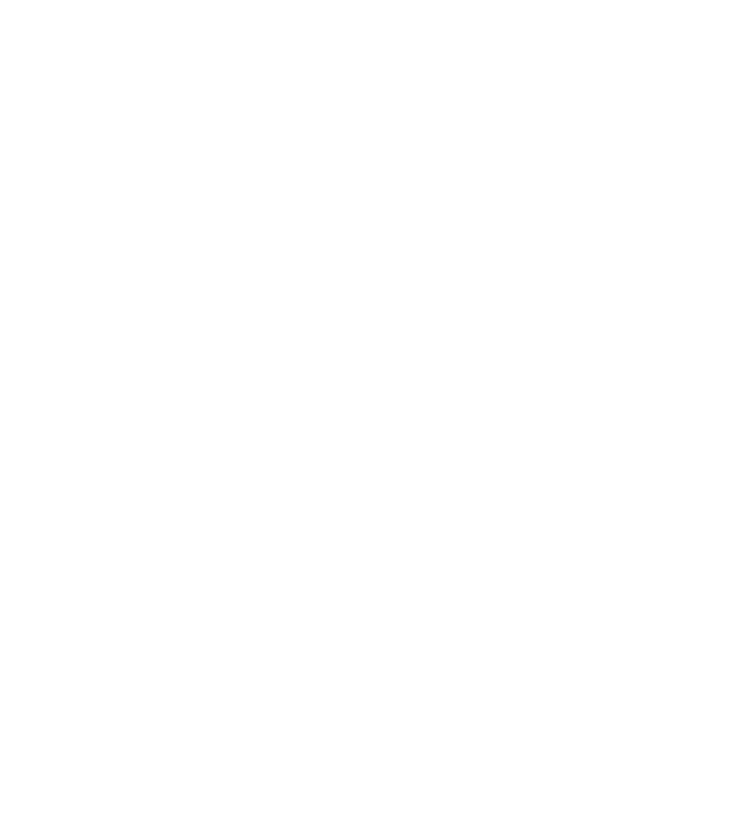
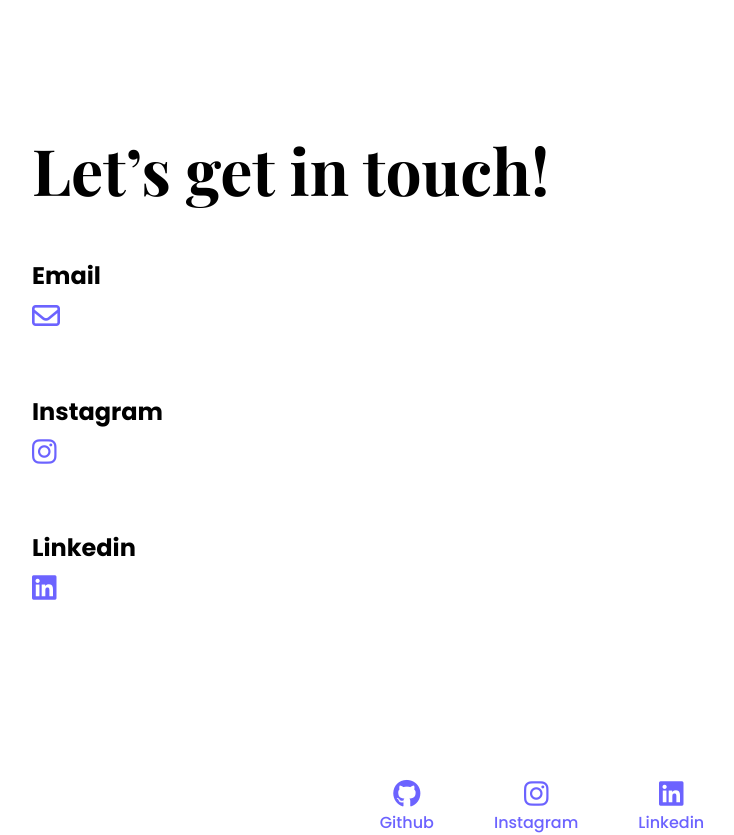
Before and after one commit to Sharicka/portfolio-project, a plain HTML site: page contact.html in a window 1280 px wide. Shown: the whole page, without its empty margins (98-832 px from the left). Before the commit the page ends 800 px from the top, so only its background shows below. Drawn offline with nearby package versions, Linux system fonts and the light colour scheme.

Commit message:
Added a contact page and connected all pages together

```diff
--- a/contact.html
+++ b/contact.html
@@ -4,7 +4,81 @@
     <meta charset="UTF-8" />
     <meta http-equiv="X-UA-Compatible" content="IE=edge" />
     <meta name="viewport" content="width=device-width, initial-scale=1.0" />
+    <link
+      href="https://cdn.jsdelivr.net/npm/bootstrap@5.3.0-alpha3/dist/css/bootstrap.min.css"
+      rel="stylesheet"
+      integrity="sha384-KK94CHFLLe+nY2dmCWGMq91rCGa5gtU4mk92HdvYe+M/SXH301p5ILy+dN9+nJOZ"
+      crossorigin="anonymous"
+    />
+    <script
+      src="https://cdn.jsdelivr.net/npm/bootstrap@5.3.0-alpha3/dist/js/bootstrap.bundle.min.js"
+      integrity="sha384-ENjdO4Dr2bkBIFxQpeoTz1HIcje39Wm4jDKdf19U8gI4ddQ3GYNS7NTKfAdVQSZe"
+      crossorigin="anonymous"
+    ></script>
+    <link rel="preconnect" href="https://fonts.googleapis.com" />
+    <link rel="preconnect" href="https://fonts.gstatic.com" crossorigin />
+    <link
+      href="https://fonts.googleapis.com/css2?family=Playfair+Display:wght@700&family=Poppins:wght@500;700&display=swap"
+      rel="stylesheet"
+    />
+    <script
+      src="https://kit.fontawesome.com/97a15d7e88.js"
+      crossorigin="anonymous"
+    ></script>
+    <script
+      src="https://kit.fontawesome.com/97a15d7e88.js"
+      crossorigin="anonymous"
+    ></script>
+    <link rel="stylesheet" href="src/styles.css" />
+
     <title>Contact Sharicka Clarke</title>
   </head>
-  <body></body>
+  <body>
+    <div class="content-container container">
+      <div class="content">
+        <h1 class="mb-5">Let’s get in touch!</h1>
+        <h3>Email</h3>
+        <p>
+          <a href="mailto:sharickassc@gmail.com" target="_blank">
+            <i class="fa-regular fa-envelope social-icon mb-5"></i>
+          </a>
+        </p>
+        <h3>Instagram</h3>
+        <p>
+          <a href="https://www.instagram.com/f.o.o.d.with.m.e/" target="_blank">
+            <i class="fa-brands fa-instagram social-icon mb-5"></i>
+          </a>
+        </p>
+        <h3>Linkedin</h3>
+        <p>
+          <a
+            href="https://www.linkedin.com/in/sharicka-clarke-1a83a880/"
+            target="_blank"
+          >
+            <i class="fa-brands fa-linkedin social-icon mb-5"></i>
+          </a>
+        </p>
+      </div>
+    </div>
+    <footer class="d-flex justify-content-center">
+      <a href="https://github.com/Sharicka" target="_blank">
+        <i class="fa-brands fa-github social-icon"></i>
+        <br />
+        Github
+      </a>
+      <a href="https://www.instagram.com/f.o.o.d.with.m.e/" target="_blank">
+        <i class="fa-brands fa-instagram social-icon"></i>
+        <br />
+        Instagram
+      </a>
+      <a
+        href="https://www.linkedin.com/in/sharicka-clarke-1a83a880/"
+        target="_blank"
+      >
+        <i class="fa-brands fa-linkedin social-icon"></i>
+        <br />
+        Linkedin
+      </a>
+    </footer>
+  </body>
 </html>
--- a/src/styles.css
+++ b/src/styles.css
@@ -100,6 +100,7 @@ footer a {
 
 .social-icon {
   font-size: 28px;
+  color: var(--branding-color);
 }
 
 .content-container {
```
Also changed, not shown: about.html (+1 -1 lines), index.html (+1 -1 lines), work.html (+1 -1 lines).
